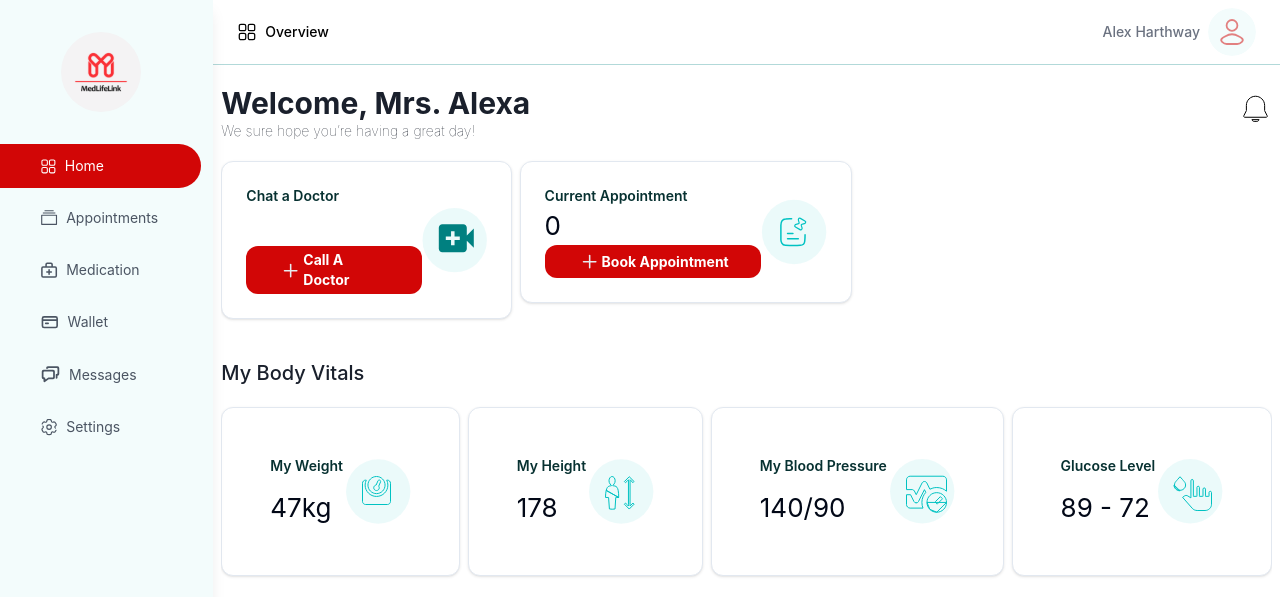
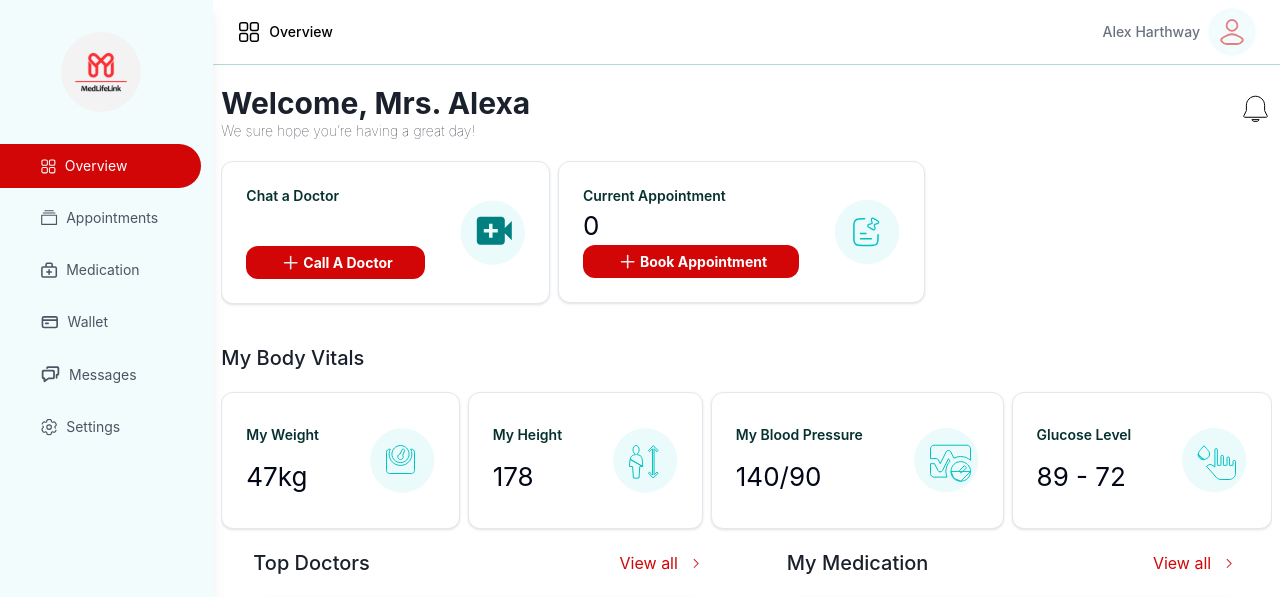
Before and after one commit to chionye/medlife_pharmacy, a React (Vite) app: page /dashboard/home in a window 1280 px wide. Shown: the top 597 px of the page. Built offline with nearby package versions, Linux system fonts and the light colour scheme.

Commit message:
feat: add a dynamic title bar that changes with the page

```diff
--- a/src/components/header.tsx
+++ b/src/components/header.tsx
@@ -1,28 +1,28 @@
 /** @format */
 
 // import { Card } from "./ui/card";
+import { NavLink, useLocation } from "react-router-dom";
 import profile from "@/assets/profile.svg";
+import { NavbarItems } from "@/utils/navbar/navbarItems";
 
 const Header = ({ image }: { image: string }) => {
+  const location = useLocation();
+  console.log(location.pathname, NavbarItems);
+
   return (
     <div className='pb-5'>
       <div className='bg-white text-[#000000] px-6 z-10 w-full border-b border-[#0080804D] '>
         <div className='flex items-center justify-between py-2 text-5x1'>
           <div className='font-bold text-[#000000] text-xl flex items-center'>
-            <svg
-              xmlns='http://www.w3.org/2000/svg'
-              width='1em'
-              height='1em'
-              viewBox='0 0 24 24'>
-              <path
-                fill='none'
-                stroke='currentColor'
-                strokeLinecap='round'
-                strokeLinejoin='round'
-                strokeWidth={1.5}
-                d='M8.557 2.75H4.682A1.93 1.93 0 0 0 2.75 4.682v3.875a1.94 1.94 0 0 0 1.932 1.942h3.875a1.94 1.94 0 0 0 1.942-1.942V4.682A1.94 1.94 0 0 0 8.557 2.75m10.761 0h-3.875a1.94 1.94 0 0 0-1.942 1.932v3.875a1.943 1.943 0 0 0 1.942 1.942h3.875a1.94 1.94 0 0 0 1.932-1.942V4.682a1.93 1.93 0 0 0-1.932-1.932m0 10.75h-3.875a1.94 1.94 0 0 0-1.942 1.933v3.875a1.94 1.94 0 0 0 1.942 1.942h3.875a1.94 1.94 0 0 0 1.932-1.942v-3.875a1.93 1.93 0 0 0-1.932-1.932M8.557 13.5H4.682a1.943 1.943 0 0 0-1.932 1.943v3.875a1.93 1.93 0 0 0 1.932 1.932h3.875a1.94 1.94 0 0 0 1.942-1.932v-3.875a1.94 1.94 0 0 0-1.942-1.942'></path>
-            </svg>
-            <span className='ml-2 font-[500] text-sm'>Overview</span>
+            {NavbarItems.map(
+              (item) =>
+                location.pathname.indexOf(item.to) !== -1 && (
+                  <>
+                    {item.icon}
+                    <span className='ml-2 font-[500] text-sm'>{item.label}</span>
+                  </>
+                )
+            )}
           </div>
           <div className='flex items-center text-gray-500'>
             <span className='ml-2 font-[500] text-sm'>Alex Harthway</span>
--- a/src/pages/dashboard/Home.tsx
+++ b/src/pages/dashboard/Home.tsx
@@ -16,6 +16,7 @@ import clock from "@/assets/clock.svg";
 import MedicationHistory from "@/components/medication_history";
 import TopDoctors from "@/components/top_doctors";
 import TitleBar from "@/components/title_bar";
+import { PatientPropType } from "@/types";
 // import { getCookieData } from "../../services/storage";
 // import moment from "moment";
 // import { Skeleton } from "@/components/ui/skeleton";
@@ -23,6 +24,32 @@ import TitleBar from "@/components/title_bar";
 // import Query from "../../api/query";
 
 function Home() {
+  const vitals: PatientPropType[] = [
+    {
+      title: "My Weight",
+      icon: speedometer,
+      value: "47",
+      unit: "kg",
+    },
+    {
+      title: "My Height",
+      icon: height,
+      value: "178",
+      unit: "",
+    },
+    {
+      title: "My Blood Pressure",
+      icon: gauge,
+      value: "140/90",
+      unit: "",
+    },
+    {
+      title: "Glucose Level",
+      icon: glucose,
+      value: "89 - 72",
+      unit: "",
+    },
+  ];
   //   const [userData] = useState<any>(getCookieData("user"));
   //   const [productData, setProductData] = useState<any>([]);
   //   const [transactionData, setTransactionData] = useState<any>([]);
@@ -61,7 +88,7 @@ function Home() {
         </NavLink>
       </div>
       <div className='flex flex-col space-y-6 mt-5'>
-        <div className='md:w-[60%] w-full'>
+        <div className='md:w-[67%] w-full'>
           <div className='grid md:grid-flow-col gap-2'>
             <div className='md:col-span-3 col-span-3'>
               <Card className='border flex justify-between rounded-xl p-6'>
@@ -70,7 +97,7 @@ function Home() {
                     Chat a Doctor
                   </p>
                   <NavLink
-                    to='/dashboard/shop'
+                    to='/dashboard/message'
                     className='bg-[#D20606] text-sm text-white hover:no-underline rounded-xl flex items-center justify-between mt-10 px-8 py-1'>
                     <img src={add} alt='logo' />
                     <strong>Call A Doctor</strong>
@@ -105,46 +132,22 @@ function Home() {
       <div className='flex flex-col space-y-6 mt-5'>
         <div className='w-full'>
           <div className='grid md:grid-flow-col gap-2'>
-            <div className='md:col-span-2 col-span-2'>
-              <Card className='border flex justify-between rounded-xl p-12'>
-                <div>
-                  <p className='text-sm text-[#073131] font-[600]'>My Weight</p>
-                  <p className='text-[26px] mt-3'>47kg</p>
-                </div>
-                <img src={speedometer} alt='logo' className=' rounded-full' />
-              </Card>
-            </div>
-            <div className='md:col-span-2 col-span-2'>
-              <Card className='border flex justify-between rounded-xl p-12'>
-                <div>
-                  <p className='text-sm text-[#073131] font-[600]'>My Height</p>
-                  <p className='text-[26px] mt-3'>178</p>
-                </div>
-                <img src={height} alt='pin icon' />
-              </Card>
-            </div>
-            <div className='md:col-span-2 col-span-2'>
-              <Card className='border flex justify-between rounded-xl p-12'>
-                <div>
-                  <p className='text-sm text-[#073131] font-[600]'>
-                    My Blood Pressure
-                  </p>
-                  <p className='text-[26px] mt-3'>140/90</p>
-                </div>
-                <img src={gauge} alt='logo' className=' rounded-full' />
-              </Card>
-            </div>
-            <div className='md:col-span-2 col-span-2'>
-              <Card className='border flex justify-between rounded-xl p-12'>
-                <div>
-                  <p className='text-sm text-[#073131] font-[600]'>
-                    Glucose Level
-                  </p>
-                  <p className='text-[26px] mt-3'>89 - 72</p>
-                </div>
-                <img src={glucose} alt='pin icon' />
-              </Card>
-            </div>
+            {vitals.map((vital: PatientPropType) => (
+              <div className='md:col-span-2 col-span-2'>
+                <Card className='border flex justify-between rounded-xl px-6 py-8'>
+                  <div>
+                    <p className='text-sm text-[#073131] font-[600]'>
+                      {vital.title}
+                    </p>
+                    <p className='text-[26px] mt-3'>
+                      {vital.value}
+                      {vital.unit}
+                    </p>
+                  </div>
+                  <img src={vital.icon} alt='logo' className=' rounded-full' />
+                </Card>
+              </div>
+            ))}
           </div>
         </div>
       </div>
@@ -156,7 +159,7 @@ function Home() {
         <div className='sm:w-full md:w-1/2'>
           <TitleBar title={"My Medication"} link='/dashboard/medication' />
           <MedicationHistory />
-          <div className="mt-5">
+          <div className='mt-5'>
             <TitleBar title={"Appointment"} link='/dashboard/appointments' />
             <div className='grid md:grid-flow-row gap-2 mt-5'>
               <div className='md:col-span-2 col-span-2'>
--- a/src/pages/dashboard/Layout.tsx
+++ b/src/pages/dashboard/Layout.tsx
@@ -49,7 +49,7 @@ const Layout = ({ children }: { children: React.ReactNode }) => {
           <div className='sm:col-span-10'>
             <Header image={""} />
             <div className='sm:col-span-12 px-2'>
-              <div className='overflow-x-scroll h-screen pb-42'>{children}</div>
+              <div className='overflow-x-scroll h-screen pb-48'>{children}</div>
             </div>
           </div>
         </div>
--- a/src/utils/navbar/navbarItems.tsx
+++ b/src/utils/navbar/navbarItems.tsx
@@ -17,7 +17,7 @@ export const NavbarItems = [
           d='M8.557 2.75H4.682A1.93 1.93 0 0 0 2.75 4.682v3.875a1.94 1.94 0 0 0 1.932 1.942h3.875a1.94 1.94 0 0 0 1.942-1.942V4.682A1.94 1.94 0 0 0 8.557 2.75m10.761 0h-3.875a1.94 1.94 0 0 0-1.942 1.932v3.875a1.943 1.943 0 0 0 1.942 1.942h3.875a1.94 1.94 0 0 0 1.932-1.942V4.682a1.93 1.93 0 0 0-1.932-1.932m0 10.75h-3.875a1.94 1.94 0 0 0-1.942 1.933v3.875a1.94 1.94 0 0 0 1.942 1.942h3.875a1.94 1.94 0 0 0 1.932-1.942v-3.875a1.93 1.93 0 0 0-1.932-1.932M8.557 13.5H4.682a1.943 1.943 0 0 0-1.932 1.943v3.875a1.93 1.93 0 0 0 1.932 1.932h3.875a1.94 1.94 0 0 0 1.942-1.932v-3.875a1.94 1.94 0 0 0-1.942-1.942'></path>
       </svg>
     ),
-    label: "Home",
+    label: "Overview",
   },
   {
     to: "/dashboard/appointments",
```
Also changed, not shown: src/types/index.ts (+7 -0 lines).
